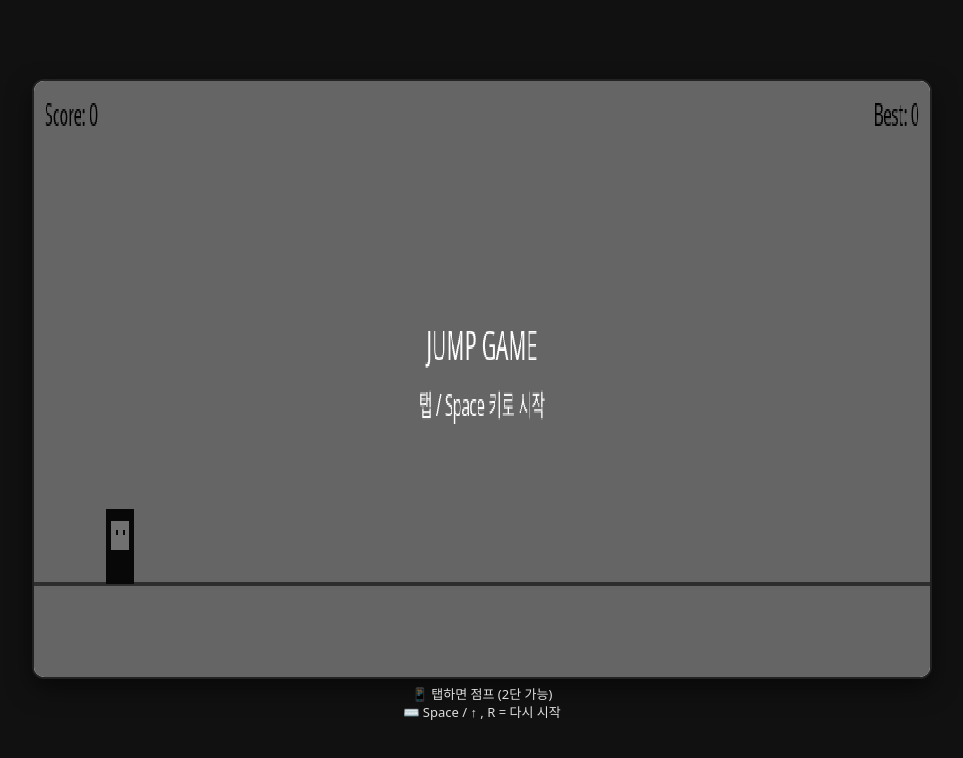
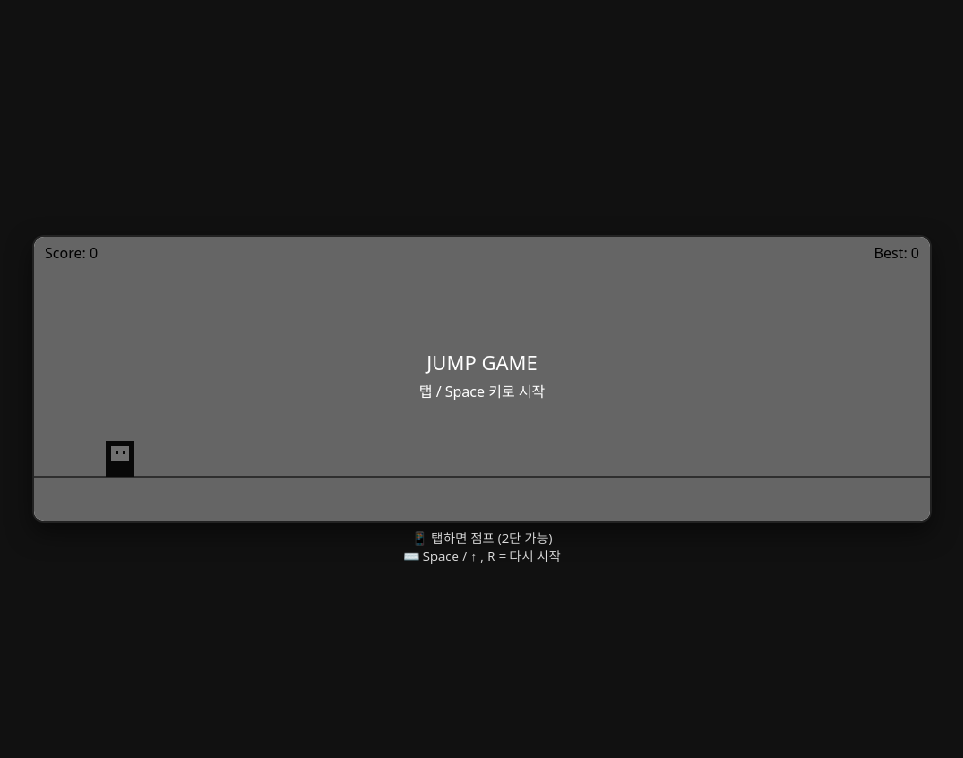
Before and after one commit to Foroli/jump-game, a plain HTML site: page index.html in a window 1280 px wide. Shown: the whole page, without its empty margins (158-1121 px from the left). Drawn offline with Linux system fonts and the light colour scheme.

Commit message:
Update index.html

```diff
--- a/index.html
+++ b/index.html
@@ -24,13 +24,17 @@
   background: #f5f5f5;
   border-radius: 12px;
   border: 2px solid #222;
-      width: 100vw;          /* 가로 꽉 채우기 */
+
+  /* 가로 기준으로만 키우고, 세로는 비율대로 자동 */
+  width: 100vw;          /* 화면 가로 꽉 채우기 */
   max-width: 900px;
-      height: 75vh;          /* 세로 꽤 크게 */
-      max-height: 650px;
+  height: auto;          /* ← 세로는 자동으로 */
+  aspect-ratio: 1000 / 320;  /* 내부 해상도 비율 그대로 유지 */
+
   touch-action: none;
   box-shadow: 0 10px 24px rgba(0,0,0,0.5);
-      /* 확대 시 흐릿해지는 거 방지 */
+
+  /* 도트 느낌 유지 */
   image-rendering: crisp-edges;
   image-rendering: pixelated;
 }
```
Lines whose indentation alone changed are shown as unchanged.
